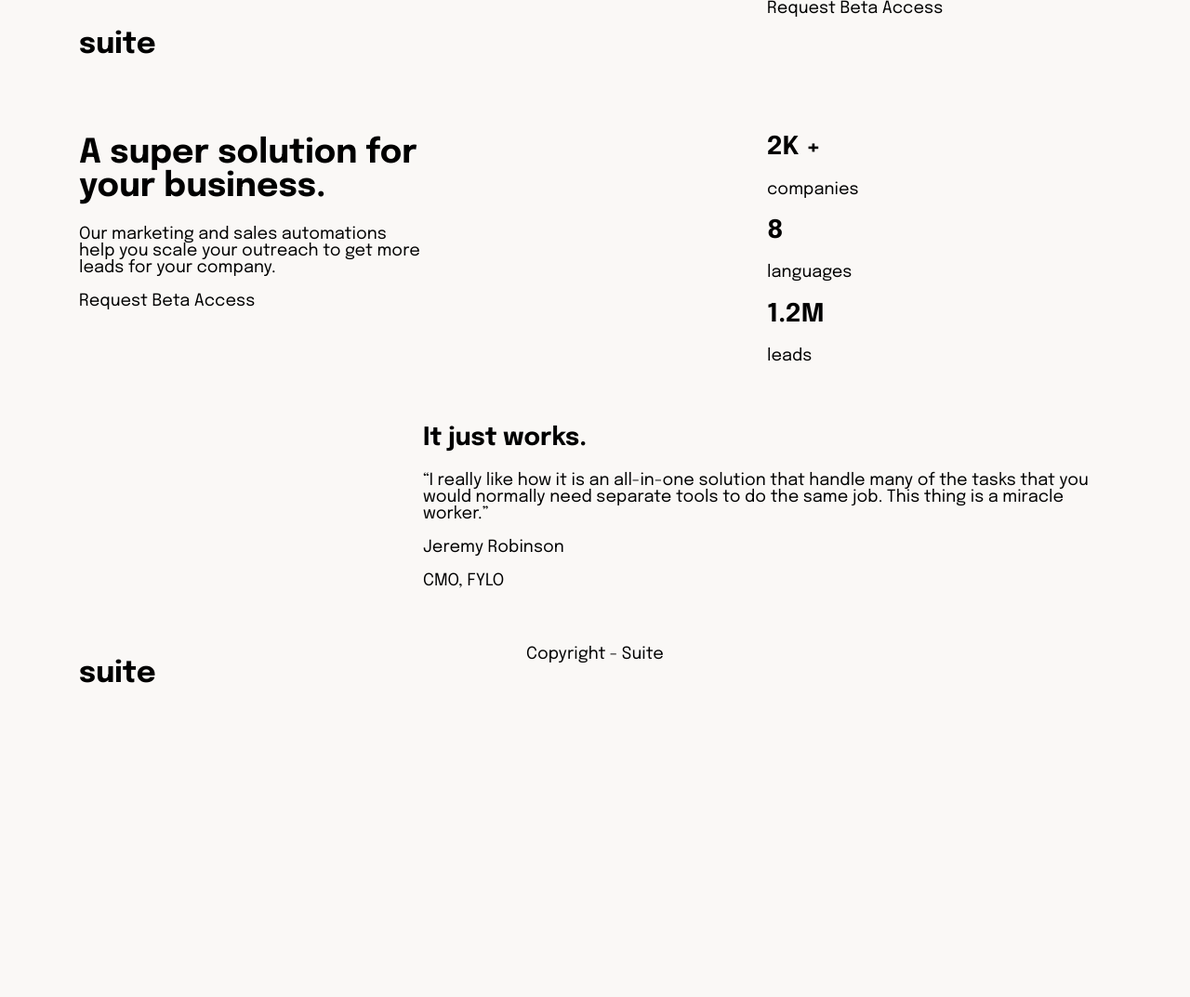
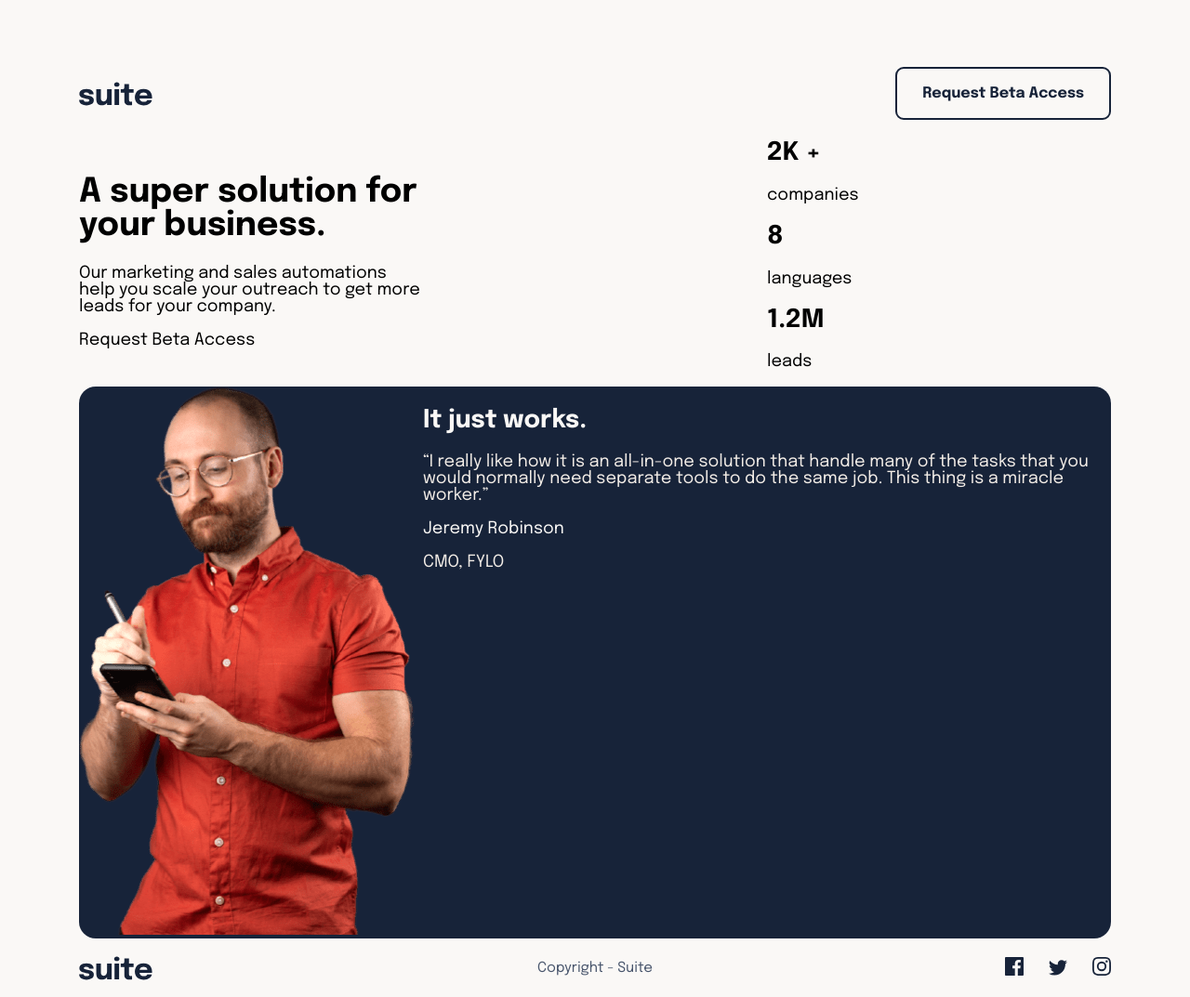
Before and after one commit to VivyBnuuy/fem-suite-landing-page, a plain HTML site: page index.html in a window 1280 px wide. Shown: the whole page at 93% size. Before the commit the page ends 800 px from the top, so only its background shows below. Drawn offline with Linux system fonts and the light colour scheme.

Commit message:
started adding css for classes. Top and footer done.

```diff
--- a/index.html
+++ b/index.html
@@ -16,7 +16,7 @@
         <div class="grid_contents">
 
           <!-- Top part of the page -->
-            <p class="product_name">suite</p>
+            <img src="assets/logo.svg" class="logo" alt="Suite logo">
 
             <div class="button_beta_secondary_container">
               <div class="button_beta_secondary_contents">
@@ -64,10 +64,10 @@
           <!-- Bottom part of page content -->
           <div class="bottom_container">
             <div class="bottom_image">
-              <!-- img here -->
+              <img src="assets/image-jeremy-large.png">
             </div>
             <div class="bottom_contents">
-              <h2>It just works.</h2>
+              <h2 class="bottom_header">It just works.</h2>
               <p class="bottom_paragraph">“I really like how it is an all-in-one solution that handle many of the tasks that you would normally need separate tools to do the same job. This thing is a miracle worker.”</p>
               <p class="quote_name">Jeremy Robinson</p>
               <p class="quote_location">CMO, FYLO</p>
@@ -75,10 +75,10 @@
           </div>
 
           <!-- Footer -->
-              <p class="product_name_footer">suite</p>
+            <img src="assets/logo.svg" class="logo" alt="Suite logo">
               <p class="copyright">Copyright - Suite</p>
-              <div class="footer_images">
-                <!-- images go here -->
+              <div class="footer_images_container">
+                <img src="assets/icon-facebook.svg" class="footer_image" alt="Facebook icon"><img src="assets/icon-twitter.svg" class="footer_image" alt="Twitter icon"><img src="assets/icon-instagram.svg" class="footer_image" alt="Instagram icon">
               </div>
 
         </div>
--- a/style.css
+++ b/style.css
@@ -20,6 +20,9 @@
 
   /* Product name */
   --product-name-size: 1.78rem;
+
+  /* Button */
+  --button-size: 0.89rem;
 
   /* Heading XL */
   --heading-xl-size: 4rem;
@@ -68,6 +71,7 @@ body {
   background-color: var(--off-white);
 }
 
+/* ---------- Desktop Layout ---------- */
 .grid_wrapper {
   display: grid;
 
@@ -78,27 +82,58 @@ body {
   display: grid;
   justify-content: center;
 
-  grid-template: repeat(4, auto) / repeat(3, 370px);
+  grid-template: repeat(4, max-content) / repeat(3, 370px);
   grid-template-areas:
     "top_left top_center top_right"
     "middle_left middle_center middle_right"
     "bottom_left bottom_center bottom_right"
     "footer_left footer_center footer_right";
+
+    margin-top: 4rem;
 }
 
-.product_name {
-  font-size: var(--product-name-size);
-  font-weight: bold;
+/* Top left "suite" */
+.logo {
+  grid-area: top_left;
+  align-self: center;
 
-  grid-area: top_left;
+  margin: 0;
 }
 
+/* top right button */
 .button_beta_secondary_container {
   grid-area: top_right;
+  justify-self: end;
+
+  background-color: none;
+
+  border: solid 2px var(--dark-blue);
+  border-radius: 0.5rem;
+
+  padding: 1rem 1.5rem;
+
+  max-width: fit-content;
+
+  color: var(--dark-blue);
 }
 
+.button_beta_secondary_container:hover {
+  background-color: var(--dark-blue);
+  color: var(--cream);
+
+  cursor: pointer;
+}
+
+.button_beta_secondary_contents {
+  font-size: var(--button-size);
+  font-weight: bold;
+}
+
+/* Middle of page */
 .middle_contents {
   grid-area: middle_left;
+
+  margin-top: 2rem;
 }
 
 .middle_image_container {
@@ -109,6 +144,7 @@ body {
   grid-area: middle_right;
 }
 
+/* Bottom of page */
 .bottom_container {
   display: grid;
   grid-template-columns: 1fr 1fr 1fr;
@@ -116,7 +152,12 @@ body {
 
   grid-area: bottom_left;
   grid-column: span 3;
+
+  background-color: var(--dark-blue);
+
+  border-radius: 1rem;
 }
+
 .bottom_image {
   grid-area: bottom_left;
 }
@@ -126,18 +167,59 @@ body {
   grid-column: span 2;
 }
 
-.product_name_footer {
-  font-size: var(--product-name-size);
-  font-weight: bold;
+.bottom_header {
+  color: var(--off-white);
+}
 
+.bottom_paragraph {
+  color: var(--cream);
+}
+
+.quote_name {
+  color: var(--off-white);
+}
+
+.quote_location {
+  color: var(--cream);
+}
+
+/* Footer */
+.logo:nth-child(1) {
   grid-area: footer_left;
+  align-self: center;
+
+  margin: 0;
 }
 
 .copyright {
   grid-area: footer_center;
   justify-self: center;
+
+  font-size: var(--footer-size);
+  line-height: var(--footer-line-height);
+  letter-spacing: var(--footer-letter-spacing);
+  color: var(--light-blue);
 }
 
-.footer_images {
+.footer_images_container {
   grid-area: footer_right;
+  align-self: center;
+  justify-self: end;
 }
+
+.footer_image {
+  transition: scale 200ms;
+}
+
+.footer_image:hover {
+  transform: scale(110%);
+  cursor: pointer;
+}
+.footer_image:nth-child(2) {
+  margin: 0 1.5rem;
+}
+
+
+
+
+/* ---------- Mobile Layout ---------- */
```
Also changed, not shown: assets/image-hero-landscape.webp (deleted), assets/image-hero-landscape@2x.png (deleted), assets/image-hero-landscape@2x.webp (deleted), assets/image-hero-portrait.webp (deleted), assets/image-hero-portrait@2x.png (deleted), assets/image-hero-portrait@2x.webp (deleted), assets/image-jeremy-large.webp (deleted), assets/image-jeremy-large@2x.png (deleted), assets/image-jeremy-large@2x.webp (deleted), assets/image-jeremy-small.webp (deleted), assets/image-jeremy-small@2x.png (deleted), assets/image-jeremy-small@2x.webp (deleted).
